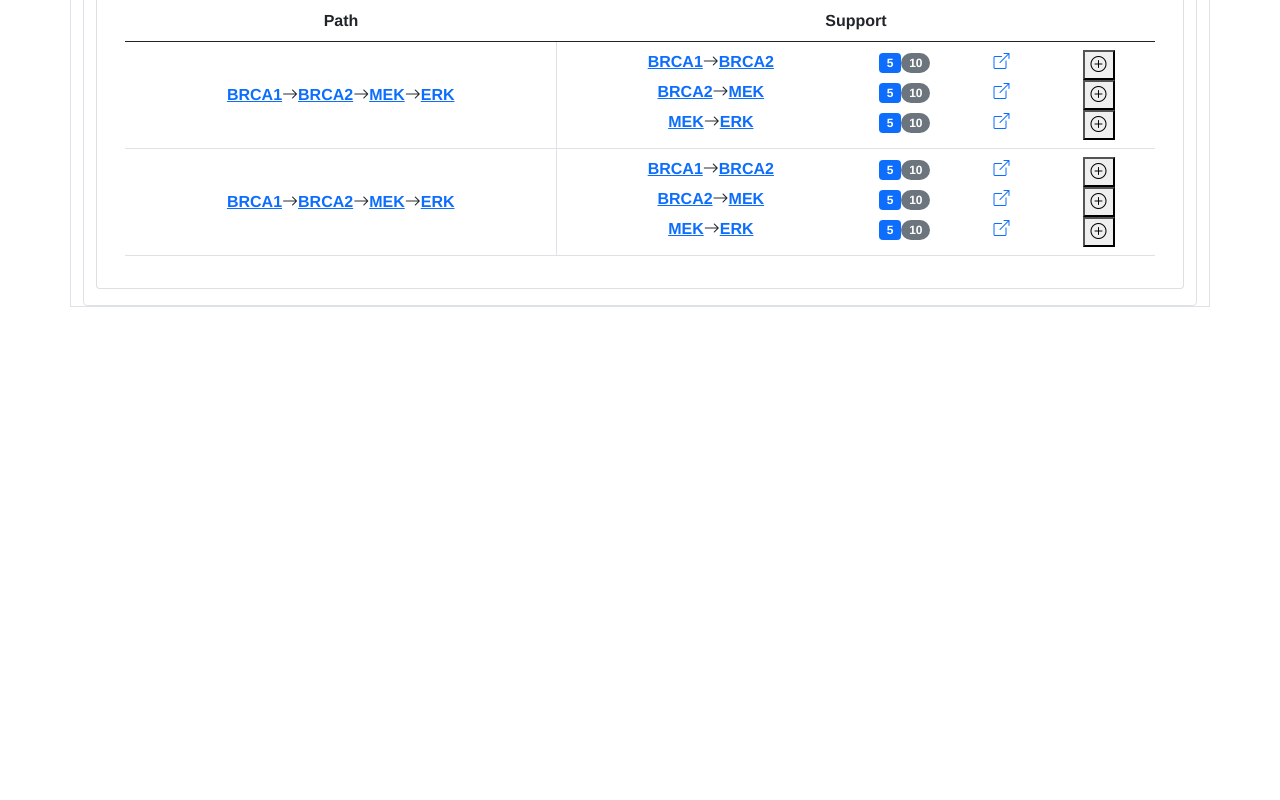
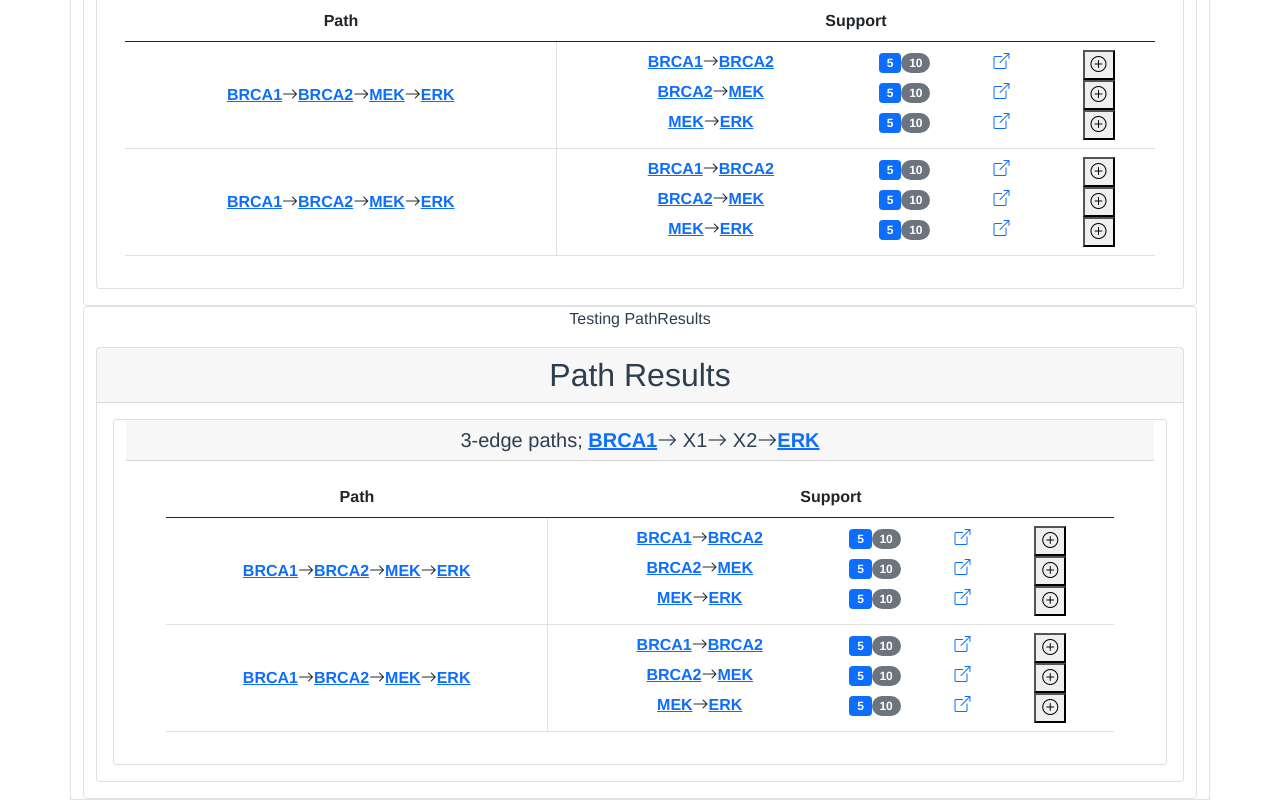
Before and after one commit to kkaris/indra_network_service, a Vue app in the folder indra_network_search/frontend/: page / in a window 1280 px wide. Shown: the part 1006-1806 px from the top of the page. Before the commit the page ends 1313 px from the top, so only its background shows below. Built offline with nearby package versions, Linux system fonts and the light colour scheme; what @dafcoe/vue-collapsible-panel would draw is missing.

Commit message:
Add test of PathResults

```diff
--- a/indra_network_search/frontend/src/views/ResultArea.vue
+++ b/indra_network_search/frontend/src/views/ResultArea.vue
@@ -55,6 +55,14 @@
         />
       </p>
     </div>
+    <div class="container border rounded">
+      <p>Testing PathResults</p>
+      <p>
+        <PathResults
+          v-bind="testPathResultData"
+        />
+      </p>
+    </div>
   </div>
 </template>
 
@@ -64,9 +72,10 @@ import StatementTitle from "@/components/Result/StatementTitle";
 import Edge from "@/components/Result/Edge";
 import Path from "@/components/Result/Path";
 import NPathResult from "@/components/Result/NPathResult";
+import PathResults from "@/components/Result/PathResults";
 
 export default {
-  components: {NPathResult, Path, Edge, StatementTitle, Node },
+  components: {PathResults, NPathResult, Path, Edge, StatementTitle, Node },
   /* To spread together two objects into another object for usage in a v-bind:
   * v-bind="{...this.testStmt111,
   *          subjNode: this.testNode1,
```
